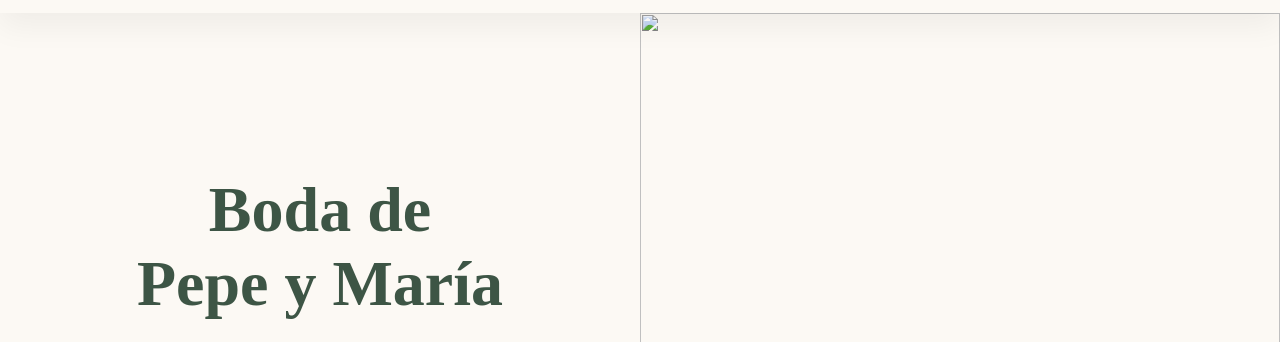
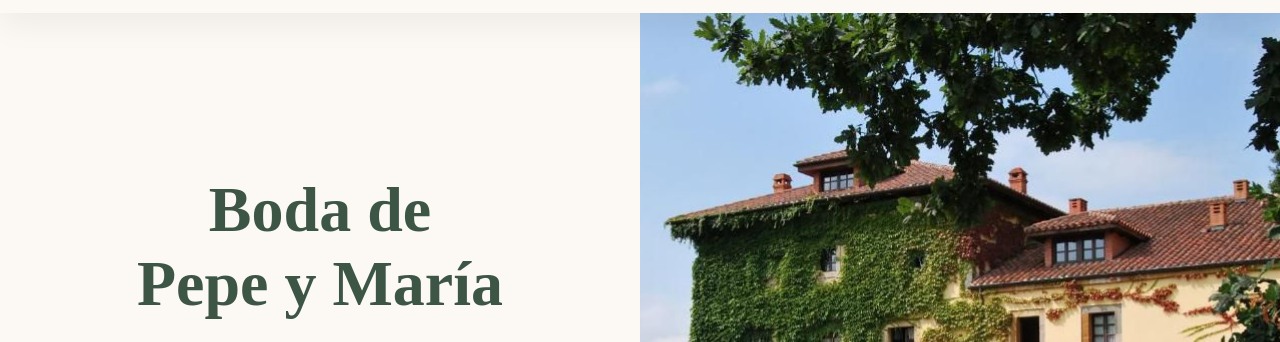
Before and after one commit to raul5beltran/ProyectoBodas, a plain HTML site: page index.html in a window 1280 px wide. Shown: the part 104-446 px from the top of the page. Drawn offline with nearby package versions, Linux system fonts and the light colour scheme; a web font is replaced by a local one.

Commit message:
Add files via upload

```diff
--- a/index.html
+++ b/index.html
@@ -105,7 +105,7 @@
                     <a href="#confirmarAsistencia" class="a-button -primary">Confirmar asistencia</a>
                 </div>
                 <div class="m-heroSection__image">
-                    <img src="src/images/hero-section.png" alt="" />
+                    <img src="src/images/palacio.jpeg" alt="" />
                 </div>
             </div>
 
@@ -270,8 +270,7 @@
 
 
                 <div class="o-formSection" id="confirmarAsistencia">
-                    <!-- <iframe src="https://docs.google.com/forms/d/e/1FAIpQLSfeQF59XCASL6gB4eI9jChQj5yzjyG7du4d6PFJ3pWYVBDKQw/viewform?embedded=true" scrolling="no" width="640" height="3000" frameborder="0" marginheight="0" marginwidth="0">Cargando…</iframe>                -->
-                </div>
+                    <iframe src="https://docs.google.com/forms/d/e/1FAIpQLScySWKsKWrv8wDTwNQ0R7zC1R-aYmrEHP9lArcEFfdIsCZymQ/viewform?embedded=true" width="640" height="1300" frameborder="0" marginheight="0" marginwidth="0">Cargando…</iframe>                </div>
 
                 </div>
         </main>
```
